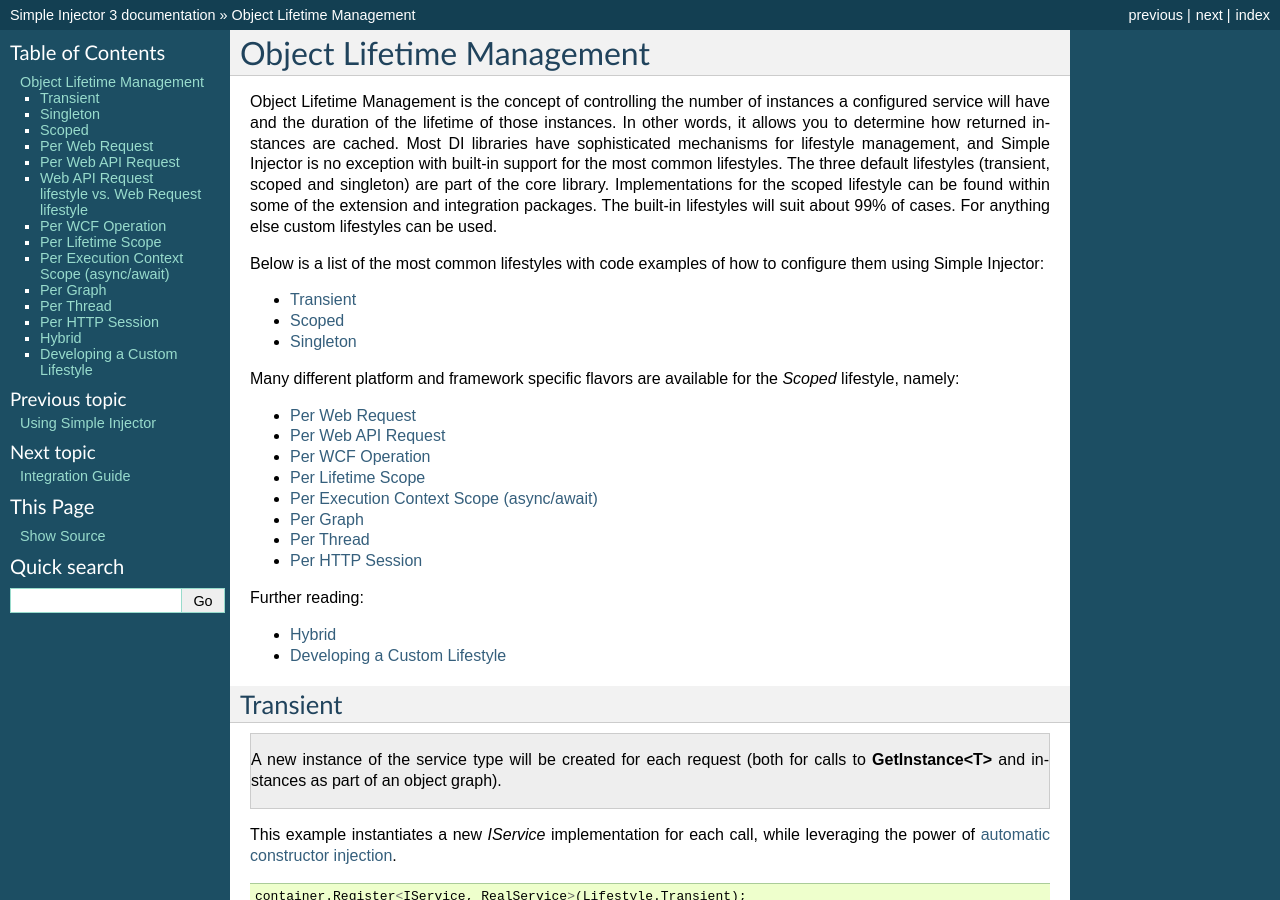
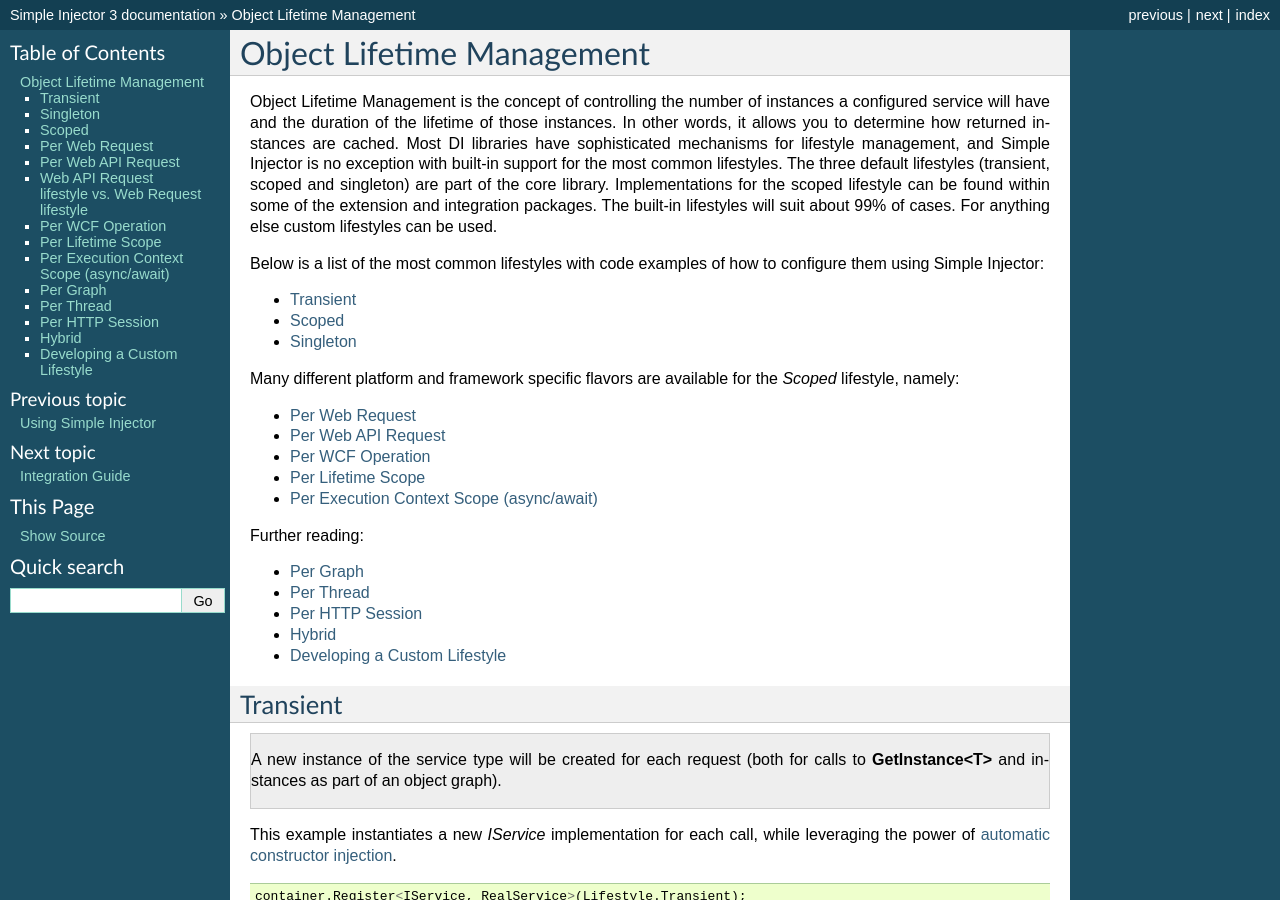
Before and after one commit to simpleinjector/Documentation, a Sphinx documentation site: the page built from source/lifetimes.rst, in a window 1280 px wide and 900 px high. Built offline with Sphinx 7.4.7, drawn with Linux system fonts in a browser that asks for light colours.

```diff
--- a/source/lifetimes.rst
+++ b/source/lifetimes.rst
@@ -17,12 +17,12 @@ Many different platform and framework specific flavors are available for the *Sc
 * :ref:`Per WCF Operation <PerWcfOperation>`
 * :ref:`Per Lifetime Scope <PerLifetimeScope>`
 * :ref:`Per Execution Context Scope (async/await) <PerExecutionContextScope>`
+
+Further reading:
+
 * :ref:`Per Graph <PerGraph>`
 * :ref:`Per Thread <PerThread>`
 * :ref:`Per HTTP Session <PerHttpSession>`
-
-Further reading:
-
 * :ref:`Hybrid <Hybrid>`
 * :ref:`Developing a Custom Lifestyle <CustomLifestyles>`
 
```
